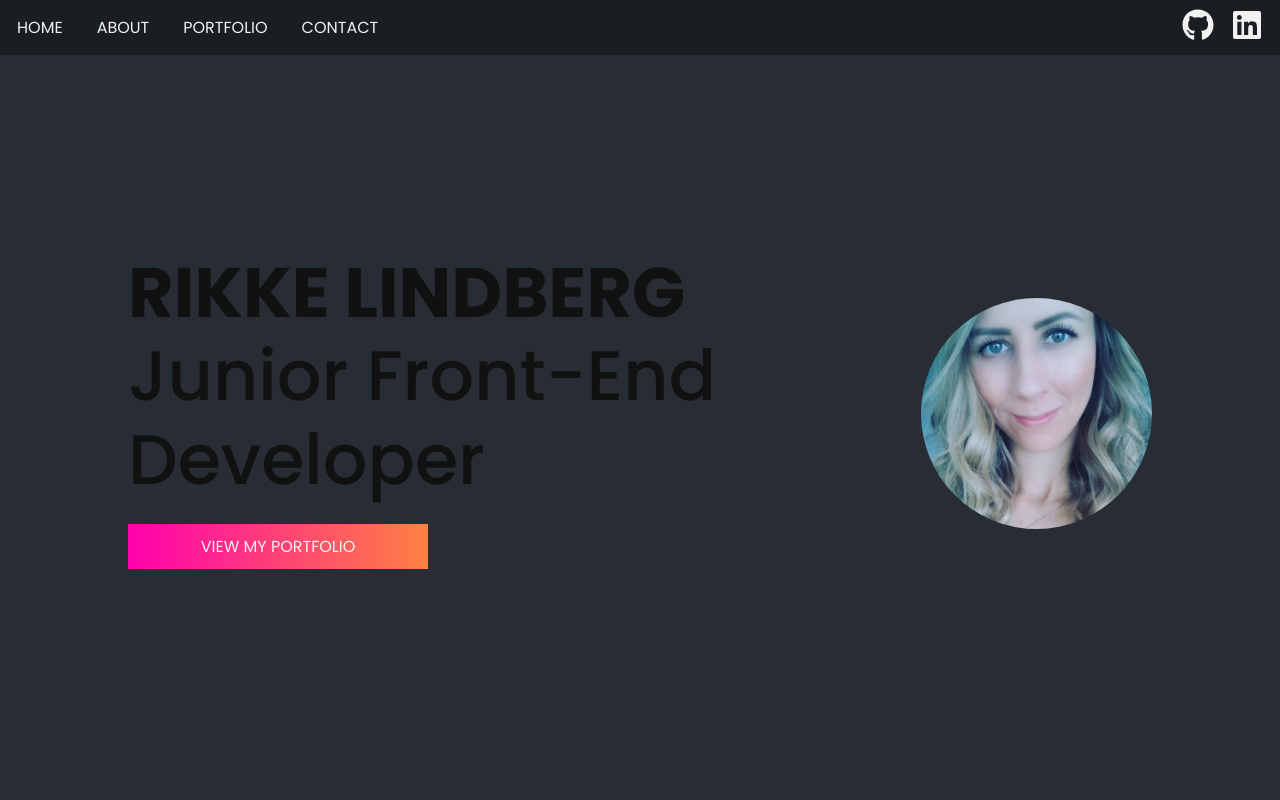
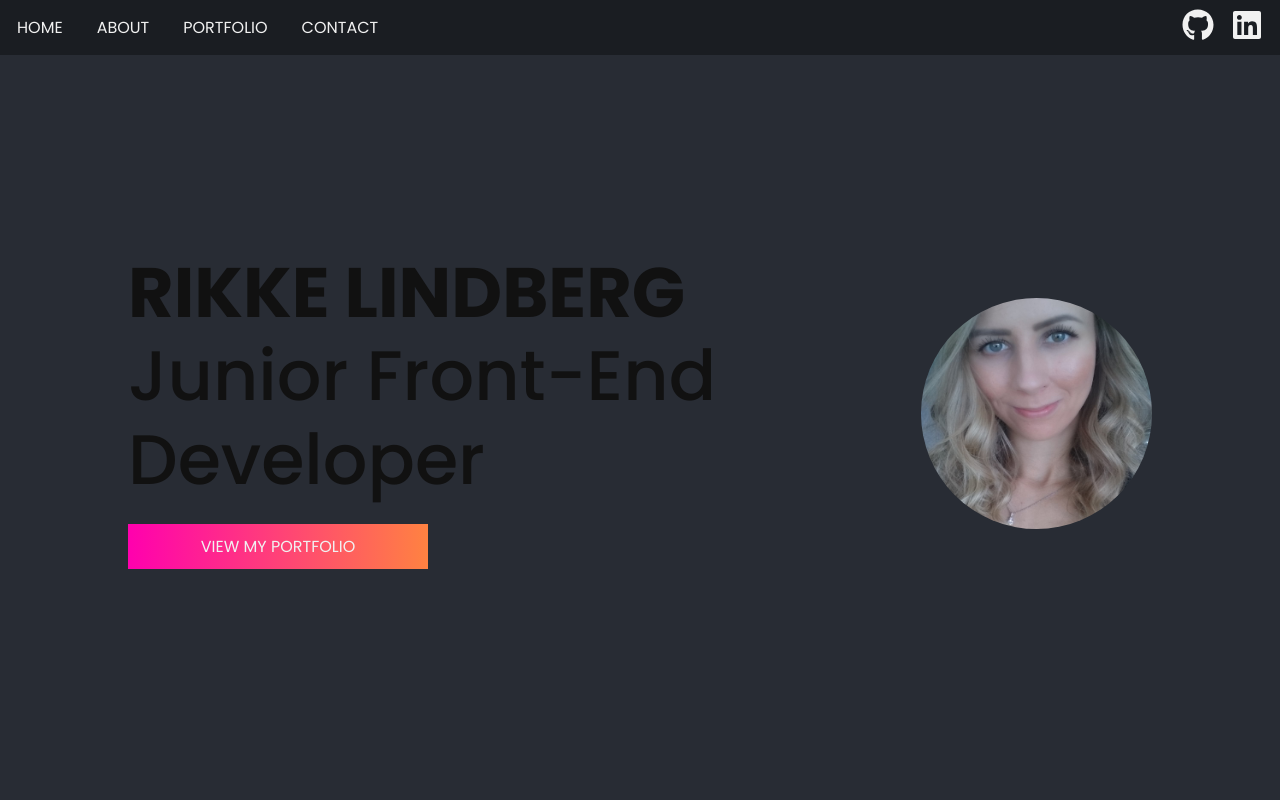
Before and after one commit to RikkeLindberg/portfolio-v2, a Next.js app: page / in a window 1280 px wide. Shown: the top 800 px of the page. Built offline with nearby package versions, Linux system fonts and the light colour scheme.

Commit message:
change img

```diff
--- a/components/sections/Banner.js
+++ b/components/sections/Banner.js
@@ -7,7 +7,7 @@ export default function Banner() {
         <section id="home" className={styles.section}>
             <div className={styles.banner}>
                 <Hero className={styles.hero} />
-                <Image className={styles.image} src="/images/profile.jpg" width="300" height="300" alt="profile" />
+                <Image className={styles.image} src="/images/profile2.jpg" width="300" height="300" alt="profile" />
             </div>
         </section>
     )
```
Also changed, not shown: public/images/profile2.jpg (added).
